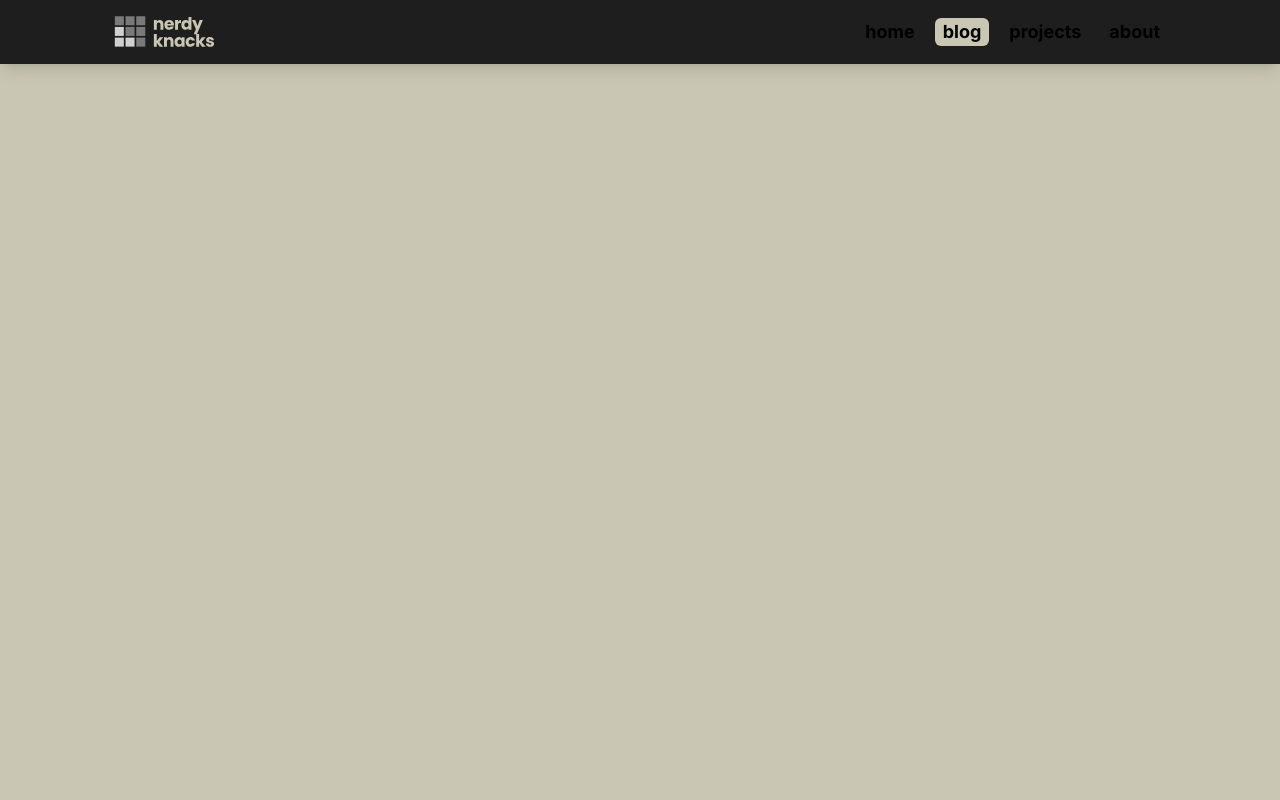
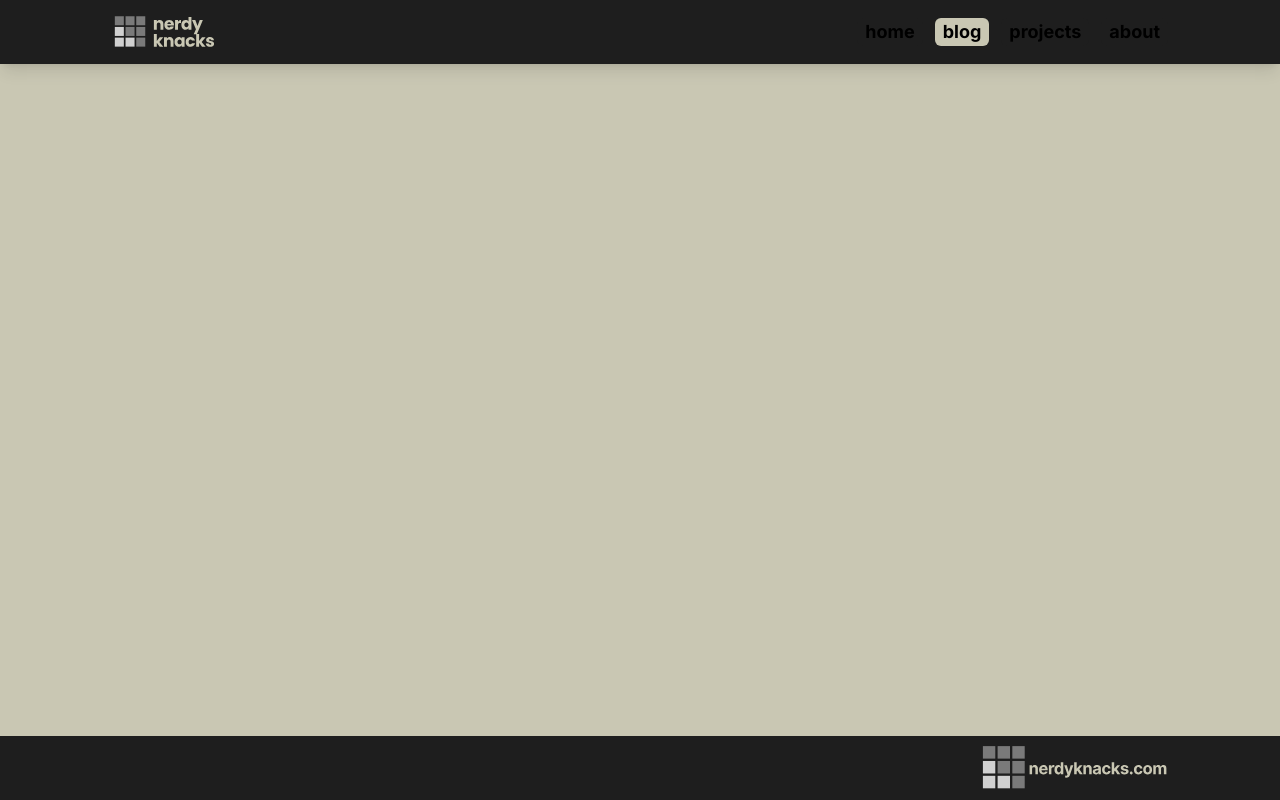
Before and after one commit to munozarturo/nerdyknacks.com, a Next.js app: page /blog in a window 1280 px wide. Built offline with nearby package versions, Linux system fonts and the light colour scheme.

Commit message:
[ui] added footer

```diff
--- a/src/app/layout.tsx
+++ b/src/app/layout.tsx
@@ -16,10 +16,12 @@ export default function RootLayout({
 }) {
     return (
         <html lang="en">
-            <body className={`w-screen ${inter.className} bg-primary`}>
-                <Navbar className="bg-secondary" />
-                {children}
-                {/* <Footer /> */}
+            <body
+                className={`w-screen h-screen ${inter.className} bg-primary flex flex-col`}
+            >
+                <Navbar />
+                <main className="flex-grow overflow-y-auto">{children}</main>
+                <Footer />
             </body>
         </html>
     );
--- a/src/components/footer.tsx
+++ b/src/components/footer.tsx
@@ -1,10 +1,29 @@
 import React, { HTMLAttributes } from "react";
 
 import Image from "next/image";
+import { cn } from "@/lib/utils";
 
 const Footer = React.forwardRef<HTMLDivElement, HTMLAttributes<HTMLDivElement>>(
-    ({ ...props }, ref) => {
-        return <nav className="w-full h-16 shadow-lg"></nav>;
+    ({ className, ...props }, ref) => {
+        return (
+            <div
+                className={cn(
+                    "w-full h-16 flex flex-row items-center justify-end px-28 shadow-lg bg-secondary",
+                    className
+                )}
+                {...props}
+                ref={ref}
+            >
+                <div className="w-fit h-full flex flex-row items-center justify-center">
+                    <Image
+                        src="/brand/logo/logo_wide_full_light.svg"
+                        height={48}
+                        width={189}
+                        alt="nerdyknacks.com logo"
+                    />
+                </div>
+            </div>
+        );
     }
 );
 Footer.displayName = "Footer";
--- a/src/components/navbar.tsx
+++ b/src/components/navbar.tsx
@@ -49,7 +49,7 @@ const Navbar = React.forwardRef<HTMLDivElement, HTMLAttributes<HTMLDivElement>>(
         return (
             <nav
                 className={cn(
-                    "w-full h-16 flex flex-row items-center px-28 shadow-lg",
+                    "w-full h-16 flex flex-row items-center px-28 shadow-lg bg-secondary",
                     className
                 )}
                 {...props}
```
Also changed, not shown: public/brand/logo/logo_wide_full_light.svg (added).
